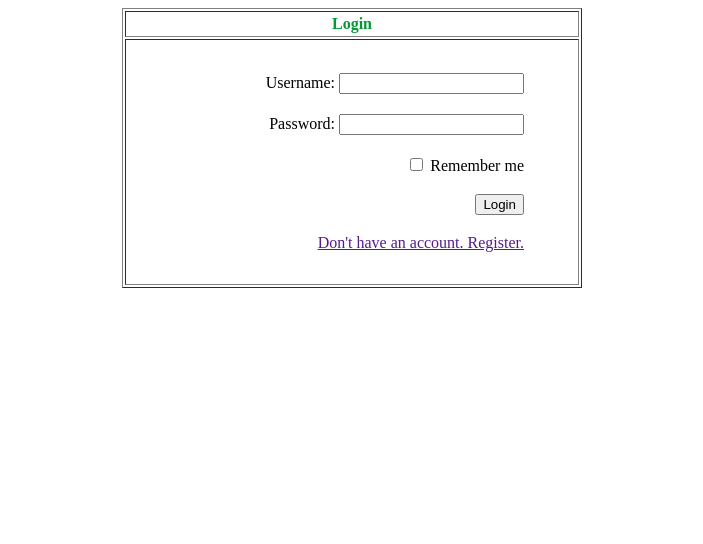
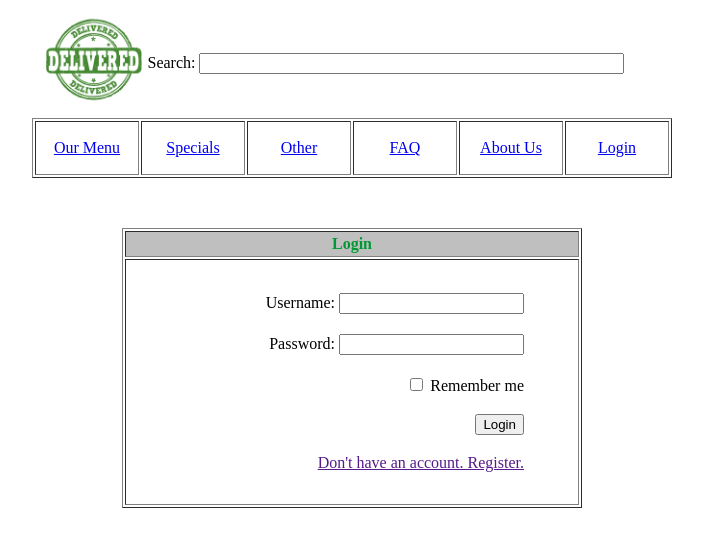
Before and after one commit to ThienTheCreator/CSC-317-group-project, a plain HTML site: page login/login.html in a window 1280 px wide. Shown: the whole page, without its empty margins (288-991 px from the left). Drawn offline with Linux system fonts and the light colour scheme.

Commit message:
Edited login

```diff
--- a/login/login.html
+++ b/login/login.html
@@ -7,9 +7,53 @@
 		<table border="0" width="100%" height cellpadding="0" cellspacing="0" bgcolor="ffffffff">
 			<tr>
 				<td>
+					<table align=center>
+						<tr>
+							<td align=left width="100px">
+								<img src="../Pictures/Logo.png" width=100>
+							</td>
+							<td align=center>
+								<label for="search">Search:</label>
+								<input type=text id=search name=search size=50>
+							</td>
+							<td>
+								&nbsp;&nbsp;&nbsp;&nbsp;&nbsp;&nbsp;&nbsp;&nbsp;
+							</td>
+						</tr>
+					</table>
+					<table border="1" align="center" bgcolor="white">
+						<tr>
+							<td width=100 valign=top align=center>
+								<p><a href="Menu.html">Our Menu</font></a></p>
+							</td>
+							<td width=100 valign=top align=center>
+								<p><a href="Specials.html">Specials</font></a></p>
+							</td>
+							<td width=100 valign=top align=center>
+								<p><a href="Other.html">Other</font></a></p>
+							</td>
+							<td width=100 valign=top align=center>
+								<p><a href="FAQ.html">FAQ</font></a></p>
+							</td>
+							<td width=100 valign=top align=center>
+								<p><a href="About.html">About Us</font></a></p>
+							</td>
+							<td width=100 valign=top align=center>
+								<p><a href="login/login.html">Login</font></a></p>
+							</td>
+						</tr>
+					</table>
+				</td>
+			</tr>
+			<tr border="1" height="50">
+				<td >
+				</td>
+			</tr>
+			<tr>
+				<td>
 					<table border="1" width="460" height="280" align="center" valign="middle">
 						<tr>
-					<td align="center">
+							<td align="center" bgcolor="#bfbfbf">
 								<b><font color="#009933">Login</font></b>
 							</td>
 						</tr>
```
Lines whose indentation alone changed are shown as unchanged.
